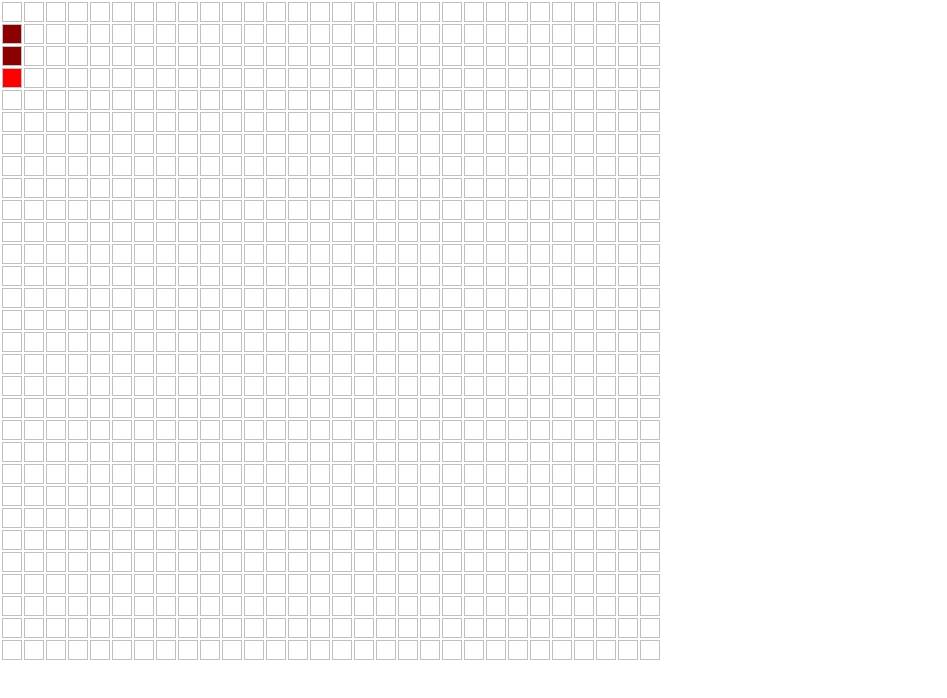
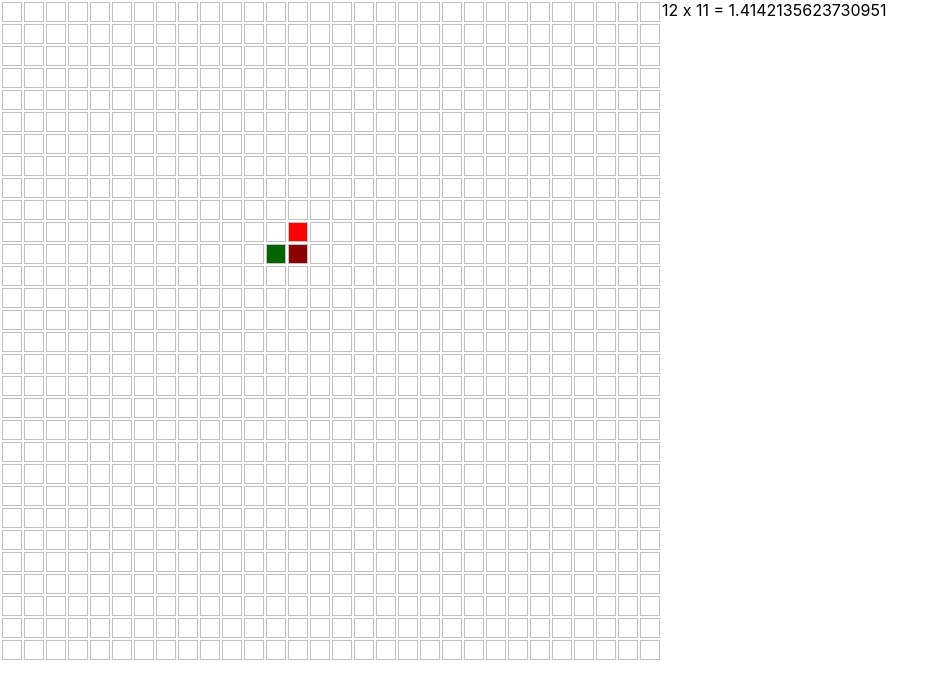
Before and after one commit to spidgorny/react-snake, a React (Create React App) app: page / in a window 1280 px wide. Shown: the top 698 px of the page, without its empty margins (0-947 px from the left). Built offline with nearby package versions, Linux system fonts and the light colour scheme.

Commit message:
- add going in the direction of the food

```diff
--- a/src/App.css
+++ b/src/App.css
@@ -1,5 +1,6 @@
 .App {
   text-align: center;
+  display: flex;
 }
 
 table.grid tbody tr td {
@@ -15,3 +16,6 @@ td.head {
 td.tail {
   background-color: darkred;
 }
+td.food {
+  background-color: darkgreen;
+}
--- a/src/App.tsx
+++ b/src/App.tsx
@@ -4,6 +4,12 @@ import './App.css';
 class Point {
 	x: number;
 	y: number;
+
+	static random(width: number, height: number) {
+		const x = Math.round(Math.random() * width);
+		const y = Math.round(Math.random() * height);
+		return new Point(x, y);
+	}
 
 	constructor(x: number, y: number) {
 		this.x = x;
@@ -30,6 +36,12 @@ class Point {
 		return new Point(this.x + 1, this.y);
 	}
 
+	distanceTo(point: Point) {
+		const dx = this.x - point.x;
+		const dy = this.y - point.y;
+		return Math.sqrt(dx*dx + dy*dy);
+	}
+
 }
 
 interface IAppState {
@@ -37,6 +49,7 @@ interface IAppState {
 	head: Point;
 	tail: Point[];
 	direction: 'up' | 'down' | 'left' | 'right';
+	food: Point[];
 }
 
 class App extends React.Component {
@@ -49,6 +62,7 @@ class App extends React.Component {
 		head: new Point(0, 0),
 		tail: [],
 		direction: 'right',
+		food: [],
 	}
 
 	timer: any;
@@ -67,7 +81,7 @@ class App extends React.Component {
 		const left2 = left1.left();
 		this.state.tail = [
 			left1, left2,
-		]
+		];
 	}
 
 	componentDidMount(): void {
@@ -83,22 +97,33 @@ class App extends React.Component {
 	}
 
 	logic() {
-		let head;
+		let head = this.state.head;
 		let direction = this.state.direction;
-		const moveTry = this.state.head[this.state.direction]();
+
+		const nearestFood = this.nearestFood();
+		if (nearestFood) {
+			if (nearestFood.x !== head.x) {
+				direction = nearestFood.x - head.x < 0 ? 'left' : 'right';
+			} else if (nearestFood.y !== head.y) {
+				direction = nearestFood.y - head.y < 0 ? 'up' : 'down';
+			}
+		}
+
+		// move in a circle
+		const moveTry = head[direction]();
 		if (this.canMoveHere(moveTry)) {
 			head = moveTry;
 		} else if (this.canMoveUp()) {
-			head = this.state.head.up();
+			head = head.up();
 			direction = 'up';
 		} else if (this.canMoveLeft()) {
-			head = this.state.head.left();
+			head = head.left();
 			direction = 'left';
 		} else if (this.canMoveDown()) {
-			head = this.state.head.down();
+			head = head.down();
 			direction = 'down';
 		} else if (this.canMoveRight()) {
-			head = this.state.head.right();
+			head = head.right();
 			direction = 'right';
 		} else {
 			this.stop();
@@ -106,8 +131,14 @@ class App extends React.Component {
 		}
 
 		const tail = this.dragTail();
+
+		const food = this.state.food;
+		if (food.length === 0) {
+			food.push(Point.random(this.width, this.height));
+		}
+
 		this.setState({
-			head, tail, direction,
+			head, tail, direction, food,
 		});
 	}
 
@@ -179,10 +210,42 @@ class App extends React.Component {
 		return false;
 	}
 
+	foodIncludes(point: Point) {
+		for (const block of this.state.food) {
+			if (block.equals(point)) {
+				return true;
+			}
+		}
+		return false;
+	}
+
+	nearestFood() {
+		type IndexDistance = {index: number, distance: number};
+		const foodDistance: IndexDistance[] = [];
+		for (const index in this.state.food) {
+			const distance = this.distanceTo(this.state.food[index]);
+			foodDistance.push({index: parseInt(index), distance});
+		}
+		foodDistance.sort((id1, id2) => id1.distance - id2.distance);
+		if (foodDistance.length) {
+			return this.state.food[foodDistance[0].index];
+		}
+		return null;
+	}
+
+	distanceTo(point: Point) {
+		return this.state.head.distanceTo(point);
+	}
+
 	render() {
 		return (
 			<div className="App">
 				{this.renderGrid()}
+				<div className="debug">
+					{this.state.food.map(food => {
+						return <div>{food.x} x {food.y} = {this.distanceTo(food)}</div>
+					})}
+				</div>
 			</div>
 		);
 	}
@@ -201,6 +264,9 @@ class App extends React.Component {
 								if (this.tailIncludes(new Point(x, y))) {
 									cellType = 'tail';
 								}
+								if (this.foodIncludes(new Point(x, y))) {
+									cellType = 'food';
+								}
 								return <td key={x} className={cellType}/>;
 							}
 						)}
```
